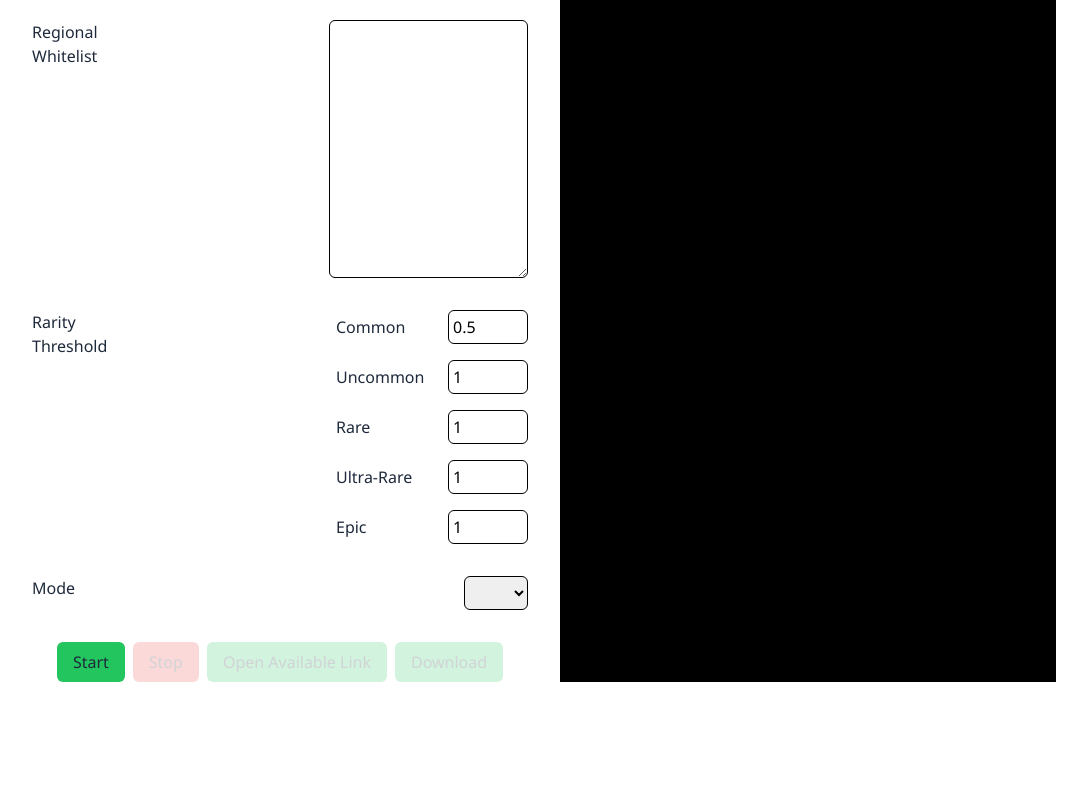
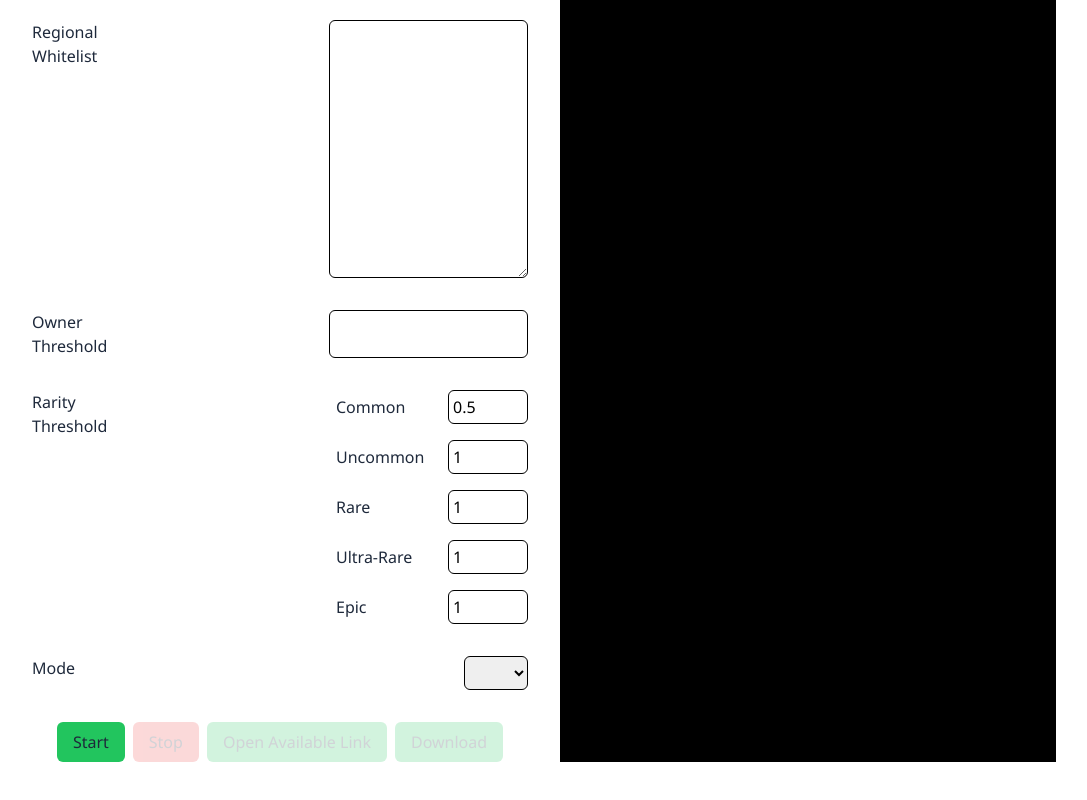
Before and after one commit to Kractero/hare, a SvelteKit app: page /tools/junkdajunk in a window 1280 px wide. Shown: the part 724-1524 px from the top of the page, without its empty margins (112-1199 px from the left). Before the commit the page ends 1494 px from the top, so only its background shows below. Built offline with nearby package versions, Linux system fonts and the light colour scheme.

Commit message:
fix broken links, owner limit

```diff
--- a/src/routes/config/+page.svelte
+++ b/src/routes/config/+page.svelte
@@ -26,10 +26,11 @@
 		epic: 1
 	};
     let limit = 0;
+    let ownercount = "";
 
-    onMount(() => ({puppets, main, giftee, top, days, password, endotartnation, nennation, finderlist, regionalwhitelist, jdjMode, finderMode, rarities, limit} =
+    onMount(() => ({puppets, main, giftee, top, days, password, endotartnation, nennation, finderlist, regionalwhitelist, jdjMode, finderMode, rarities, limit, ownercount} =
         loadLocalStorage(["stationPuppets", "stationMain", "stationGiftee", "stationROCTop", "stationROCDays", "stationPassword",
-            "stationEndotartNation", "stationNENNation", "stationFinderList", "stationRegionalWhitelist", "stationJDJDefault", "stationFinderDefault", "stationJDJ", "stationEndotartLimit"]))
+            "stationEndotartNation", "stationNENNation", "stationFinderList", "stationRegionalWhitelist", "stationJDJDefault", "stationFinderDefault", "stationJDJ", "stationEndotartLimit", "stationOwnerCount"]))
     );
 
 	async function setConfig() {
@@ -51,6 +52,7 @@
         localStorage.setItem('stationJDJUltraRare', String(rarities['ultra-rare']));
 		localStorage.setItem('stationJDJEpic', String(rarities.epic));
         localStorage.setItem('stationEndotartLimit', String(limit));
+        localStorage.setItem('stationOwnerCount', String(ownercount));
 	}
 </script>
 
@@ -110,6 +112,7 @@
 				<option value="Sell">Sell</option>
 			</select>
         </div>
+        <Input text="Owner Threshold" bind:bindValue={ownercount} forValue="owner" />
         <Input text="Gift To" bind:bindValue={giftee} forValue="giftee" />
         <Rarities bind:rarities={rarities} />
         <div class="flex flex-col lg:flex-row gap-4 justify-between max-w-lg">
--- a/src/routes/tools/endotart/+page.svelte
+++ b/src/routes/tools/endotart/+page.svelte
@@ -51,17 +51,17 @@
             const endorsers = String(xml.NATION.ENDORSEMENTS).includes(',') ? xml.NATION.ENDORSEMENTS.split(',') : [xml.NATION.ENDORSEMENTS];
 			if (limit) {
 				if (endorsers.length < limit && !endorsers.includes(endotartnation.toLowerCase().replaceAll(' ', '_')) && regionalWA[i] !== endotartnation.toLowerCase().replaceAll(' ', '_')) {
-					progress += `<p>${i}/${regionalWA.length} <a class="underline" href={"https://nationstates.net/nation=${regionalWA[i]}"}>${regionalWA[i]}</a> is not being endorsed by ${endotartnation}.</p>`
+					progress += `<p>${i}/${regionalWA.length} <a class="underline" href="https://nationstates.net/nation=${regionalWA[i]}"}>${regionalWA[i]}</a> is not being endorsed by ${endotartnation}.</p>`
 				} else if (endorsers.length > limit) {
-					progress += `<p>${i}/${regionalWA.length} <a class="underline" href={"https://nationstates.net/nation=${regionalWA[i]}"}>${regionalWA[i]}</a> has more than ${limit} endorsements.</p>`
+					progress += `<p>${i}/${regionalWA.length} <a class="underline" href="https://nationstates.net/nation=${regionalWA[i]}"}>${regionalWA[i]}</a> has more than ${limit} endorsements.</p>`
 				} else {
-					progress += `<p>${i}/${regionalWA.length} <a class="underline" href={"https://nationstates.net/nation=${regionalWA[i]}"}>${regionalWA[i]}</a> is already endorsed by ${endotartnation}.</p>`
+					progress += `<p>${i}/${regionalWA.length} <a class="underline" href="https://nationstates.net/nation=${regionalWA[i]}"}>${regionalWA[i]}</a> is already endorsed by ${endotartnation}.</p>`
 				}
 			} else {
 				if (!endorsers.includes(endotartnation.toLowerCase().replaceAll(' ', '_')) && regionalWA[i] !== endotartnation.toLowerCase().replaceAll(' ', '_')) {
-					progress += `<p>${i}/${regionalWA.length} <a class="underline" href={"https://nationstates.net/nation=${regionalWA[i]}"}>${regionalWA[i]}</a> is not being endorsed by ${endotartnation}.</p>`
+					progress += `<p>${i}/${regionalWA.length} <a class="underline" href="https://nationstates.net/nation=${regionalWA[i]}"}>${regionalWA[i]}</a> is not being endorsed by ${endotartnation}.</p>`
 				} else {
-					progress += `<p>${i}/${regionalWA.length} <a class="underline" href={"https://nationstates.net/nation=${regionalWA[i]}"}>${regionalWA[i]}</a> is already endorsed by ${endotartnation}.</p>`
+					progress += `<p>${i}/${regionalWA.length} <a class="underline" href="https://nationstates.net/nation=${regionalWA[i]}"}>${regionalWA[i]}</a> is already endorsed by ${endotartnation}.</p>`
 				}
 			}
             await sleep(700);
--- a/src/routes/tools/junkdajunk/+page.svelte
+++ b/src/routes/tools/junkdajunk/+page.svelte
@@ -18,6 +18,7 @@
 	let regionalwhitelist = '';
 	let mode = 'Gift';
 	let password = '';
+	let ownercount = '';
 	let openNewLinkArr: Array<string> = [];
 	let counter = 0;
 	let junkHtml = '';
@@ -32,15 +33,10 @@
 		epic: 1
 	};
 	onMount(() => (
-		{puppets, main, password, giftee, regionalwhitelist, mode, rarities} =
+		{puppets, main, password, giftee, regionalwhitelist, mode, rarities, ownercount} =
 			loadLocalStorage(
-				["stationPuppets",
-					"stationMain",
-					"stationPassword",
-					"stationGiftee",
-					"stationRegionalWhitelist",
-					"stationJDJDefault",
-					"stationJDJ"
+				["stationPuppets", "stationMain", "stationPassword",  "stationGiftee",
+					"stationRegionalWhitelist", "stationJDJDefault", "stationJDJ", "stationOwnerCount"
 				]))
 	)
 	onDestroy(() => abortController.abort());
@@ -88,7 +84,7 @@
 					}
 					await sleep(700);
 					const response = await fetch(
-						`https://www.nationstates.net/cgi-bin/api.cgi/?cardid=${id}&season=${season}&q=card+markets+info`,
+						`https://www.nationstates.net/cgi-bin/api.cgi/?cardid=${id}&season=${season}&q=card+markets+info+owners`,
 						{
 							headers: {
 								'User-Agent': main
@@ -97,6 +93,7 @@
 					);
 					const xml = await response.text();
 					const xmlDocument = parser.parse(xml);
+					const owners = new Set(xmlDocument.CARD.OWNERS.OWNER)
 					const category = xmlDocument.CARD.CATEGORY;
 					const marketValue = xmlDocument.CARD.MARKET_VALUE;
 					const region = xmlDocument.CARD.REGION;
@@ -122,16 +119,28 @@
 						}
 					}
 
-					let junk = false;
+					let junk = true;
+					let reason = ""
 
-					if (rarities.hasOwnProperty(category) && highestBid < rarities[category]) {
-						junk = true;
+					if (Number(ownercount) < owners.size) {
+						junk = false;
+						reason = `, has less owners than ${ownercount}`
 					}
-					if (parseFloat(marketValue) >= 10) junk = false;
-					if (region) {
-						if (whiteList.includes(region)) {
-							junk = false;
-						}
+
+					console.log(owners.size)
+
+					if (rarities.hasOwnProperty(category) && highestBid > rarities[category]) {
+						junk = false;
+						reason = `, has high bid.`
+					}
+					if (parseFloat(marketValue) > 10) {
+						junk = false;
+						reason = `, MV over 10.`
+					};
+
+					if (region && whiteList.includes(region)) {
+						junk = false;
+						reason = `, is in whitelisted ${region}.`
 					}
 
 					if (junk) {
@@ -172,13 +181,13 @@
 								}
 							);
 							if (gift.status === 200) {
-								progress += `<p class="text-green-400">${i + 1}/${cards.length} -> Gifted
-									${category.toUpperCase()} ${id} with mv ${marketValue} and highest bid ${highestBid}</p>`;
+								progress += `<p class="text-green-400">${i + 1}/${cards.length} -> Gifted S${season}
+									${category.toUpperCase()} ${id} with mv ${marketValue} and highest bid ${highestBid}${reason}</p>`;
 							}
 							return;
 						} else {
-							progress += `<p class="text-green-400">${i + 1}/${cards.length} -> ${ 'Selling'
-								} ${category.toUpperCase()} ${id} with mv ${marketValue} and highest bid ${highestBid}</p>`;
+							progress += `<p class="text-green-400">${i + 1}/${cards.length} -> Selling S${season}
+								${category.toUpperCase()} ${id} with mv ${marketValue} and highest bid ${highestBid}${reason}</p>`;
 							openNewLinkArr = [
 								...openNewLinkArr,
 								`https://www.nationstates.net/page=deck/container=${nation}/nation=${nation}/card=${id}/season=${season}/User_agent=${main}Script=JunkDaJunk/Author_Email=NSWA9002@gmail.com/Author_discord=9003/Author_main_nation=9003/autoclose=1`
@@ -226,6 +235,7 @@
 				class="text-right text-black p-2 max-w-xs rounded-md border border-black dark:border-none"
 			/>
 		</div>
+		<Input text={`Owner Threshold`} bind:bindValue={ownercount} forValue="owner" />
 		<div class="flex gap-4 justify-between max-w-lg">
 			<p class="w-24">Rarity Threshold</p>
 			<Rarities bind:rarities={rarities} />
--- a/src/routes/tools/nen/+page.svelte
+++ b/src/routes/tools/nen/+page.svelte
@@ -32,7 +32,7 @@
 		const xml2 = parser.parse(text2);
         const mainEndorsers = xml.NATION.ENDORSEMENTS.split(',');
     	xml2.REGION.UNNATIONS.split(',').filter((member: string) => !mainEndorsers.includes(member) && member !== nennation.toLowerCase().replace(' ', '_')).forEach((member: string) => {
-			progress += `<p><a class="underline" href={"https://nationstates.net/nation=${member}"}>${member}</a> is not endorsing ${nennation}.</p>`
+			progress += `<p><a class="underline" href="https://nationstates.net/nation=${member}">${member}</a> is not endorsing ${nennation}.</p>`
 		});
 		progress += `<p>Finished processing</p>`
 	}
--- a/src/routes/tools/whereswa/+page.svelte
+++ b/src/routes/tools/whereswa/+page.svelte
@@ -23,7 +23,7 @@
 		const members = xml.WA.MEMBERS.split(',');
 		puppetsList.forEach(puppet => {
 			if (members.includes(puppet.toLowerCase().replace(' ', '_'))) {
-				progress = `<p>I found your WA on <a href={"https://nationstates.net/nation=${puppet}"}>${puppet}</a>.</p>`;
+				progress = `<p>I found your WA on <a href="https://nationstates.net/nation=${puppet}">${puppet}</a>.</p>`;
 			}
 		})
 	}
```
